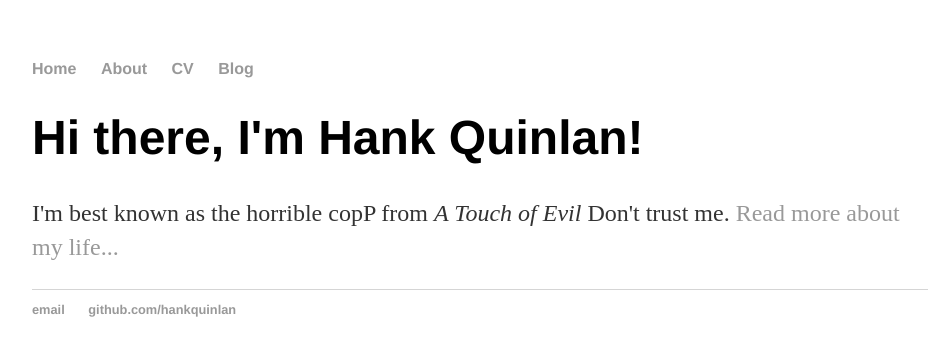
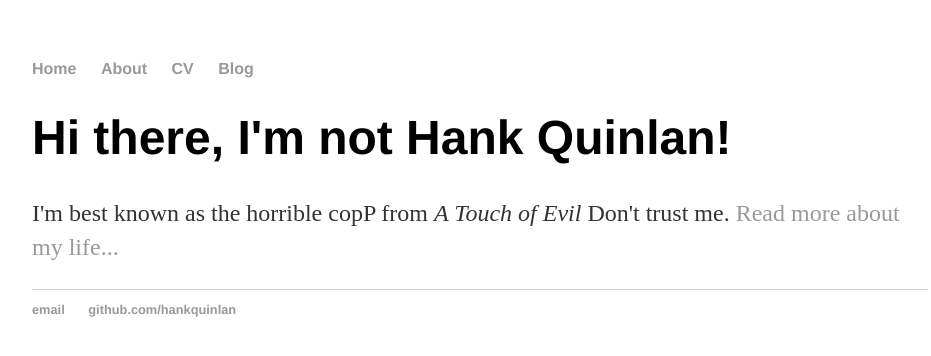
Before and after one commit to lofgrenconsulting/lofgrenconsulting.github.io, a Jekyll site: the page built from index.html, in a window 1280 px wide. Shown: the top 356 px of the page, without its empty margins (160-1091 px from the left). Built offline with Jekyll 4.4.1, drawn with Linux system fonts in a browser that asks for light colours.

Commit message:
Updated 'index.html' via CloudCannon

```diff
--- a/index.html
+++ b/index.html
@@ -1,8 +1,8 @@
 ---
 layout: default
-title: Hank Quinlan, Horrible Cop
+title: 'Hank Quinlan, Horrible Cop'
 ---
 <div class="blurb">
-	<h1 class="editable">Hi there, I'm Hank Quinlan!</h1>
+	<h1 class="editable">Hi there, I'm not Hank Quinlan!</h1>
 	<p class="editable">I'm best known as the horrible copP from <em>A Touch of Evil</em> Don't trust me. <a href="/about">Read more about my life...</a></p>
 </div><!-- /.blurb -->
```
